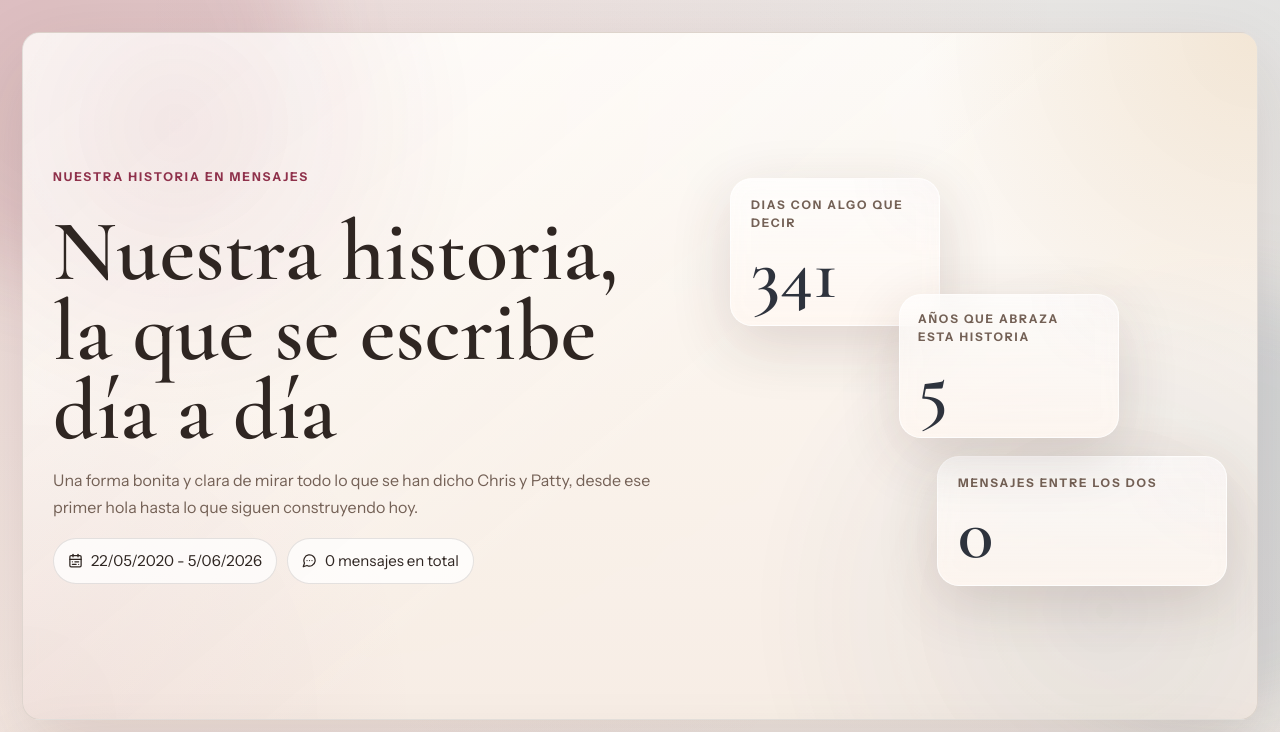
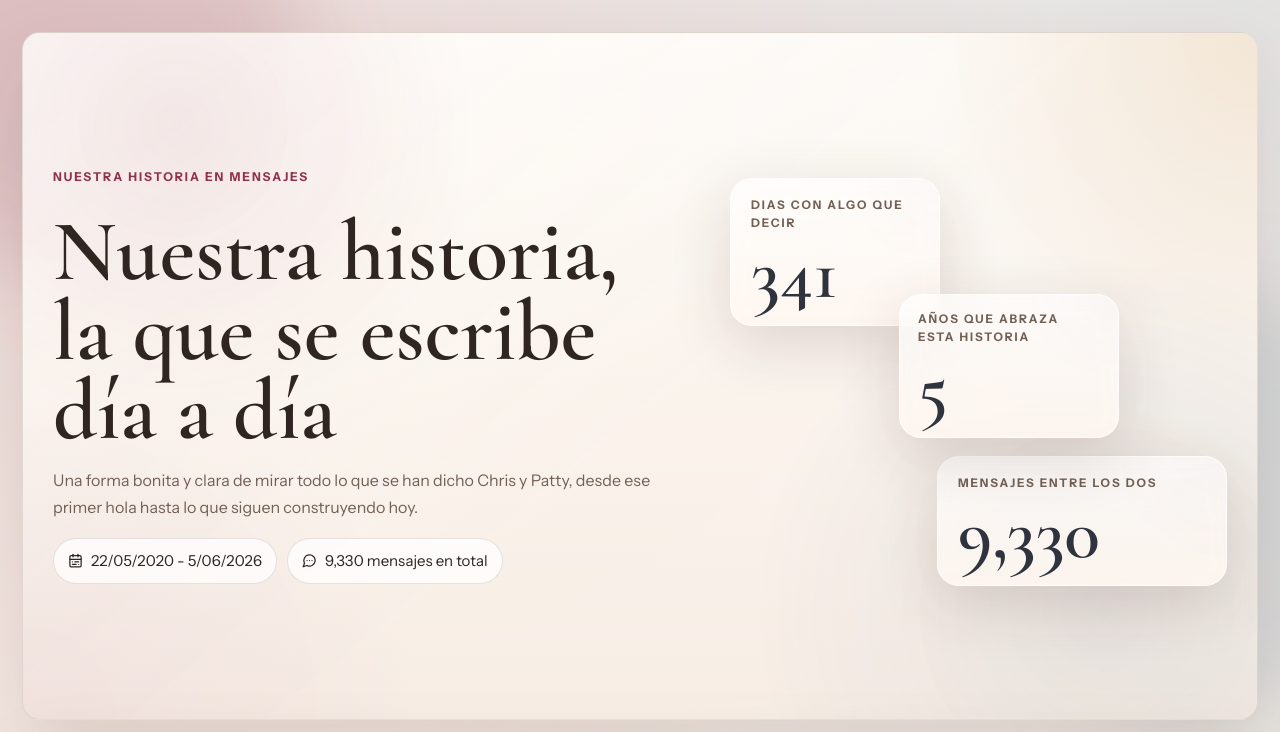
Before and after one commit to khrizenriquez/our-story, a React (Vite) app: page / in a window 1280 px wide. Shown: the top 732 px of the page. Built offline with nearby package versions, Linux system fonts and the light colour scheme; no server answers.

Commit message:
Align Pages with local story counts

```diff
--- a/src/App.tsx
+++ b/src/App.tsx
@@ -113,6 +113,7 @@ function App() {
   }, [data]);
 
   const story = useMemo(() => (data ? data.story ?? deriveStoryModel(data) : null), [data]);
+  const totalMessages = data?.metrics.totals.messages ?? data?.chat.messageCount ?? 0;
 
   if (error) {
     return (
@@ -186,13 +187,13 @@ function App() {
           </p>
           <div className="hero-meta">
             <MetaPill icon={<CalendarRange size={15} />} label={formatRangeLabel(data.chat.dateRange.start, data.chat.dateRange.end)} />
-            <MetaPill icon={<MessageCircleMore size={15} />} label={`${formatNumber(data.messages.length)} mensajes en total`} />
+            <MetaPill icon={<MessageCircleMore size={15} />} label={`${formatNumber(totalMessages)} mensajes en total`} />
           </div>
         </div>
         <div className="hero-visual">
           <div className="hero-floating-card stat-card-large">
             <span>mensajes entre los dos</span>
-            <strong>{formatNumber(data.messages.length)}</strong>
+            <strong>{formatNumber(totalMessages)}</strong>
           </div>
           <div className="hero-floating-card stat-card-small">
             <span>dias con algo que decir</span>
```
Also changed, not shown: scripts/export-babe-chat.ts (+8 -1 lines), public/published/babe-chat-public.json.
